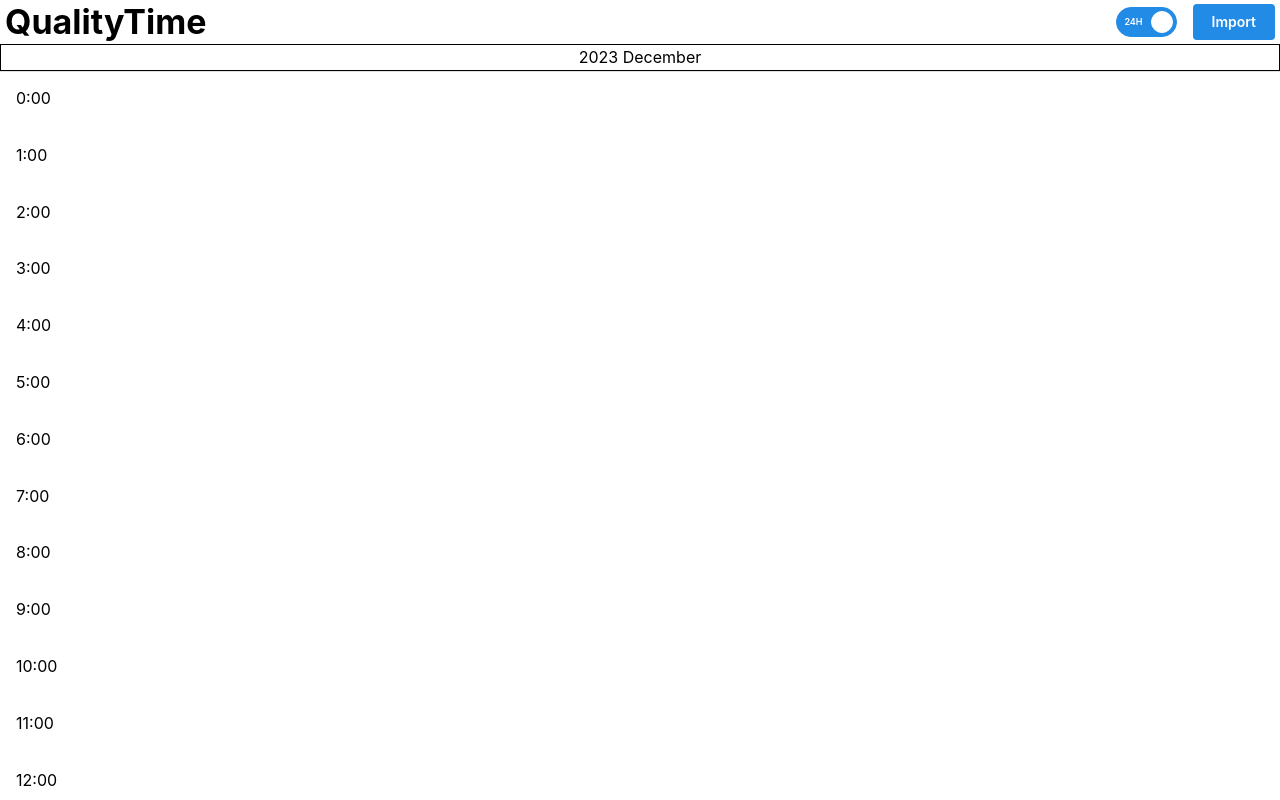
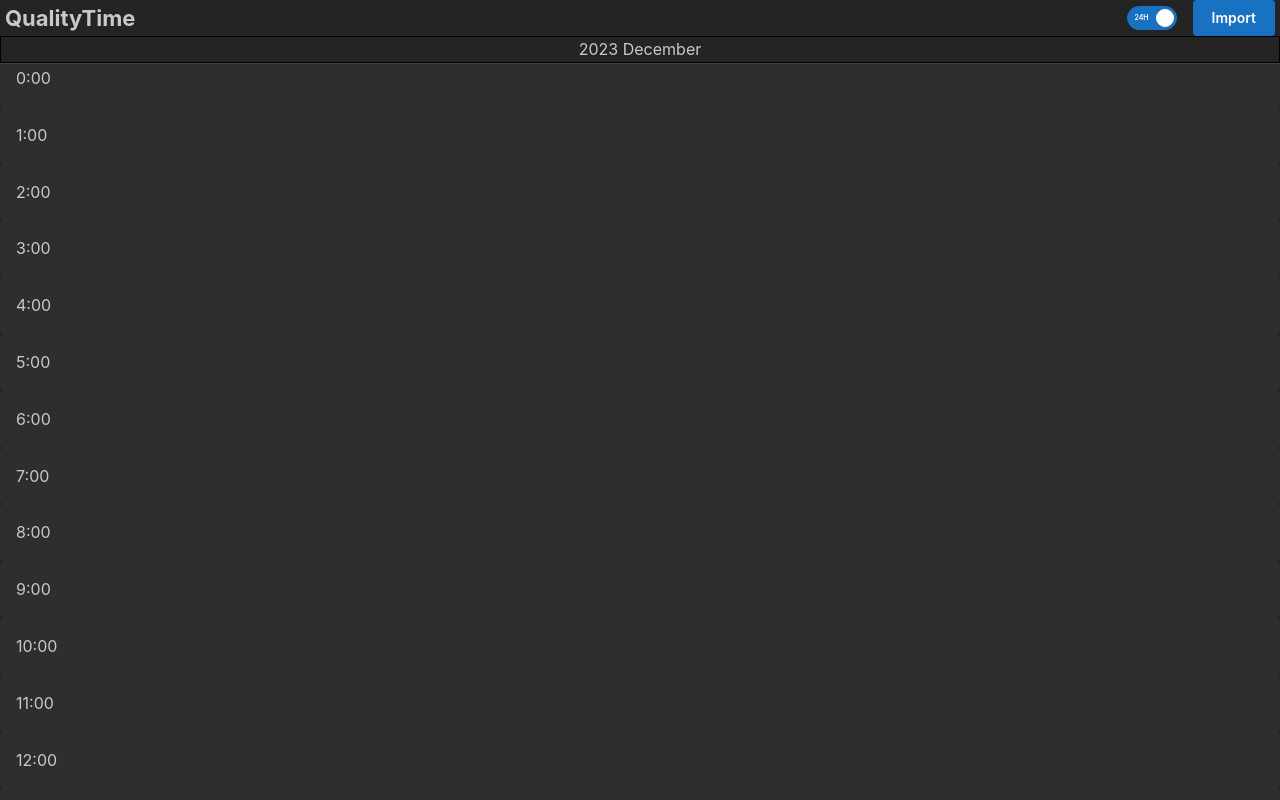
Before and after one commit to Szelmat/QualityTime, a React (Create React App) app: page / in a window 1280 px wide. Shown: the top 800 px of the page. Built offline with nearby package versions, Linux system fonts and the light colour scheme.

Commit message:
💄 Tweak button sizes

```diff
--- a/src/components/Frame.tsx
+++ b/src/components/Frame.tsx
@@ -14,11 +14,11 @@
     <AppShell padding="md">
       <AppShell.Header>
         <Flex justify="space-between" align="center" ml="5px">
-          <Title order={1}>QualityTime</Title>
+          <Title order={3}>QualityTime</Title>
 
           <Flex align="center" gap="md" mr="5px">
             <Switch
-              size="lg"
+              size="md"
               onLabel="24H"
               offLabel="12H"
               defaultChecked
@@ -37,7 +37,7 @@
       <AppShell.Main
         style={{
           padding: 0,
-          paddingTop: 70,
+          paddingTop: 50,
         }}
       >
         <Calendar />
--- a/src/components/ImportMenu.tsx
+++ b/src/components/ImportMenu.tsx
@@ -11,7 +11,7 @@
     <>
       <Menu>
         <Menu.Target>
-          <Button>Import</Button>
+          <Button size="sm">Import</Button>
         </Menu.Target>
 
         <Menu.Dropdown>
```
Also changed, not shown: src/index.tsx (+9 -9 lines).
